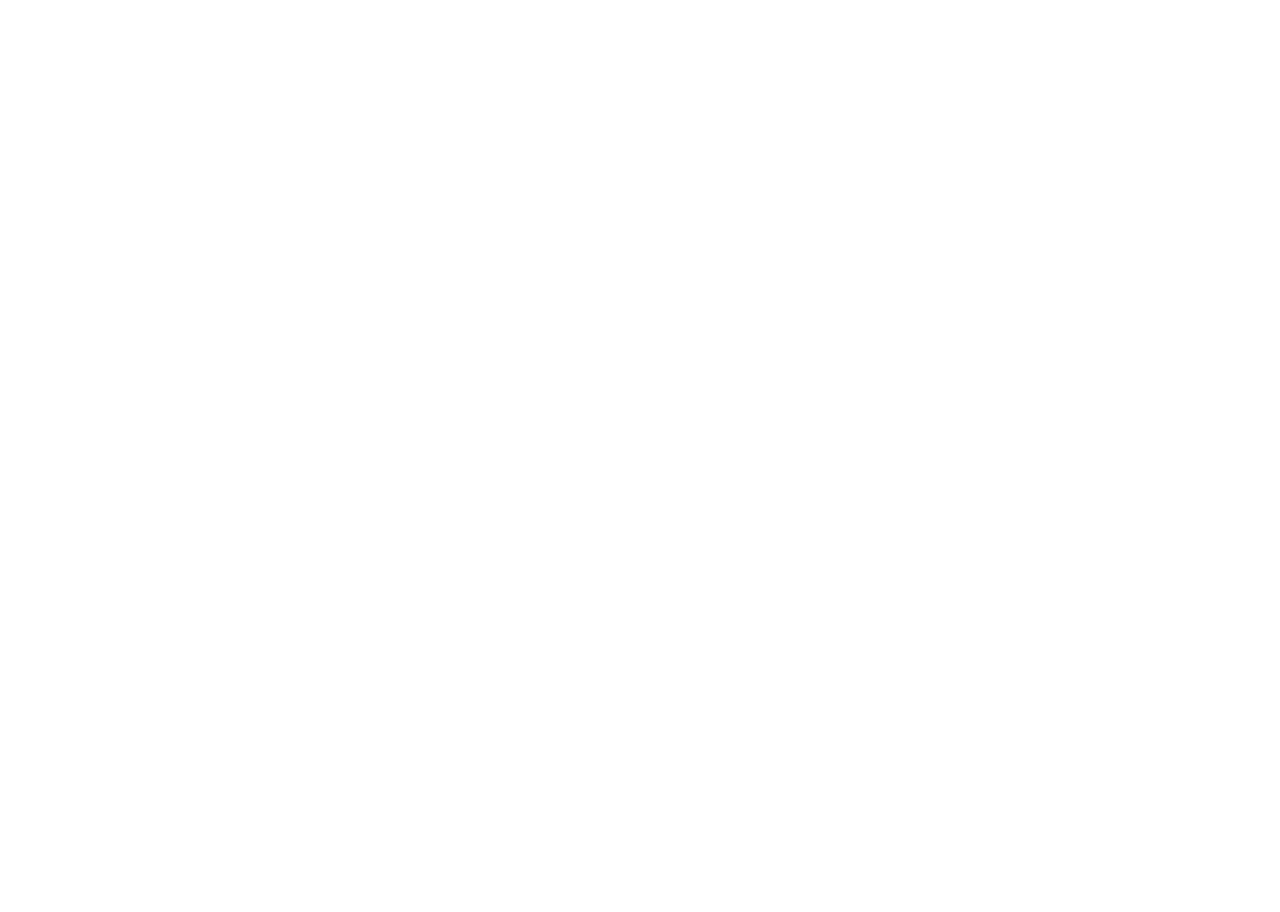
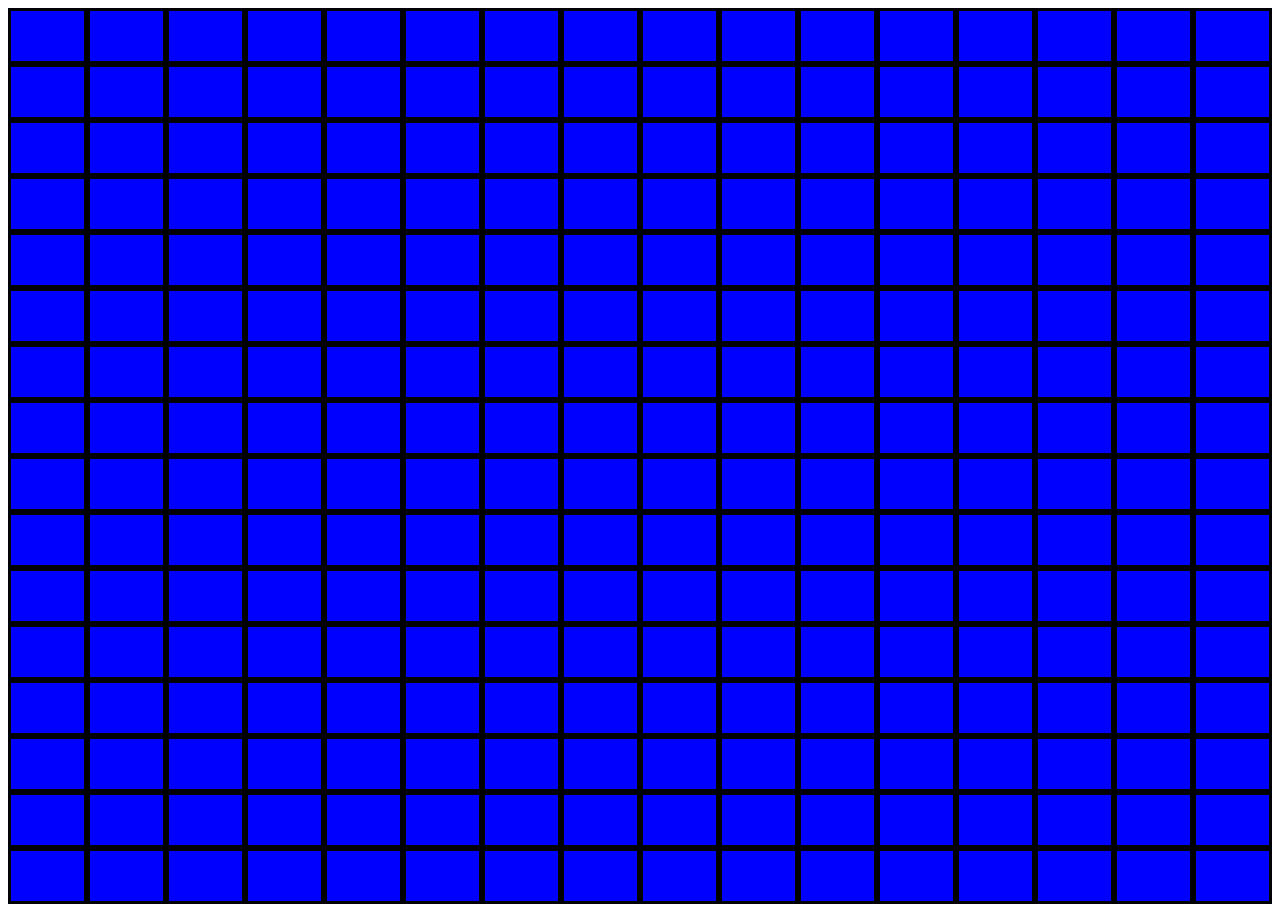
Before and after one commit to cameroncook0310/etch-a-sketch, a plain HTML site: page index.html in a window 1280 px wide. Before the commit the page ends 800 px from the top, so only its background shows below. Drawn offline with Linux system fonts and the light colour scheme.

Commit message:
Implement div grid structure

```diff
--- a/css/styles.css
+++ b/css/styles.css
@@ -0,0 +1,11 @@
+.div-row {
+    display: flex;
+}
+
+.grid-div {
+    flex: 1;
+    height: 50px;
+    width: 50px;
+    background-color: blue;
+    border: 3px, solid, black;
+}
--- a/index.html
+++ b/index.html
@@ -4,6 +4,7 @@
     <meta charset="UTF-8">
     <meta name="viewport" content="width=device-width, initial-scale=1.0">
     <title>Etch-a-Sketch</title>
+    <link rel="stylesheet" href="./css/styles.css">
 </head>
 <body>
     <div class="content-container">
--- a/js/main.js
+++ b/js/main.js
@@ -1 +1,15 @@
-// Create initial page structure
+// Create initial page structure of 16 by
+const container = document.querySelector(".content-container");
+
+for (i=0; i<16; i++) {
+    let rowDiv = document.createElement("div");
+    rowDiv.classList.toggle("div-row");
+    rowDiv.id = `row-div-${i}`;
+    for (j=0; j<16; j++) {
+        let div = document.createElement("div");
+        div.id = `div-${i}-${j}`;
+        div.classList.toggle("grid-div");
+        rowDiv.appendChild(div);
+    }
+    container.append(rowDiv);
+}
```
